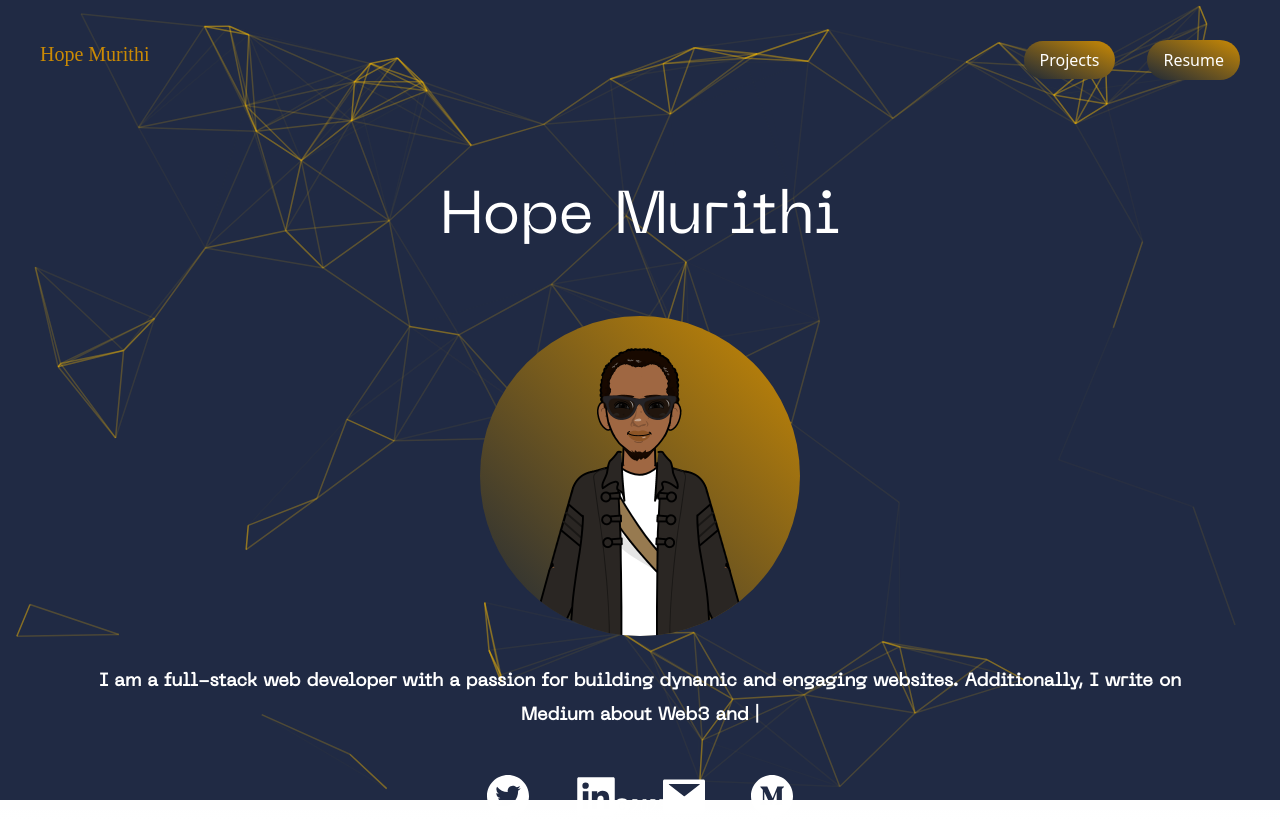
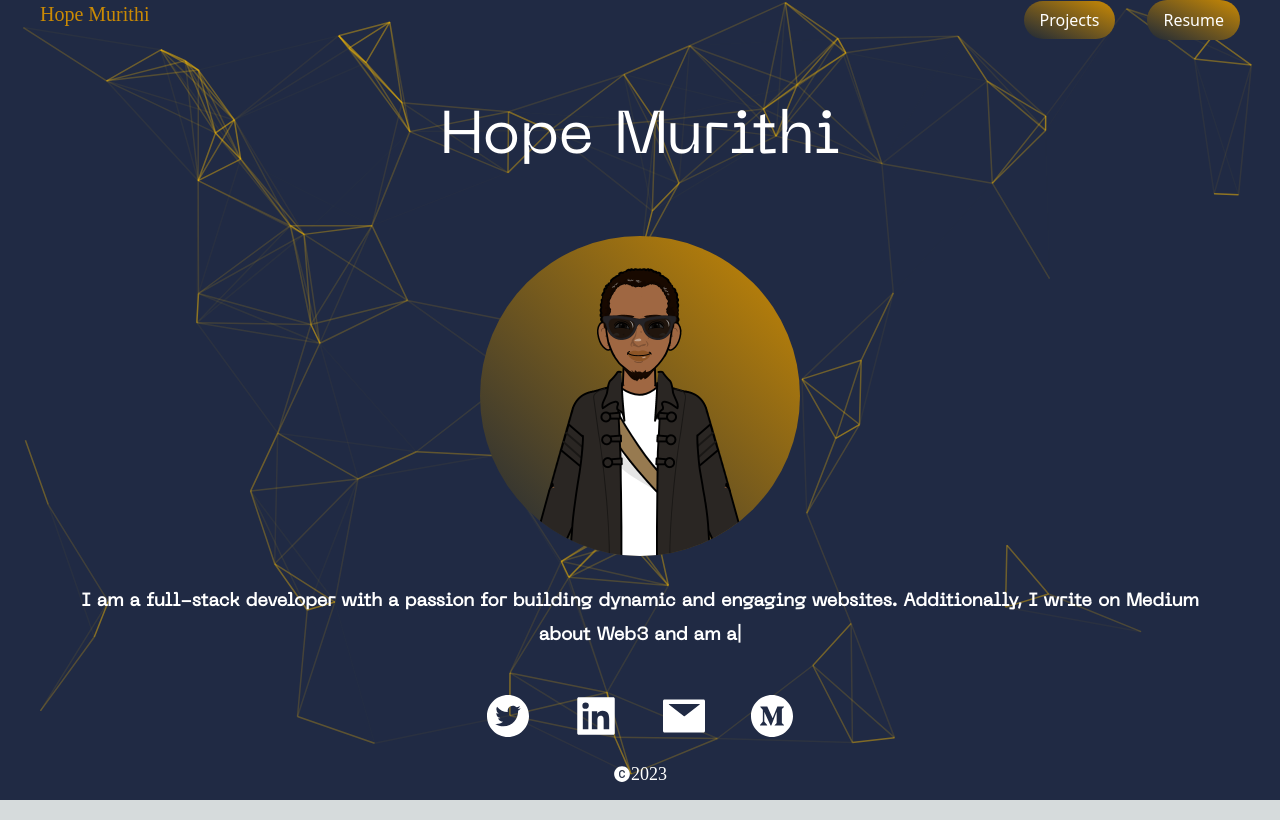
Before and after one commit to Hopp-Murithi/portfolio, a Next.js app: page / in a window 1280 px wide. Built offline with nearby package versions, Linux system fonts and the light colour scheme.

Commit message:
style: fix navbar spacing

```diff
--- a/pages/components/Background.tsx
+++ b/pages/components/Background.tsx
@@ -74,7 +74,7 @@ const Background = () => {
                 default: "bounce",
               },
               random: true,
-              speed: 3.5,
+              speed: 5,
               straight: false,
             },
             number: {
--- a/pages/components/Navbar.tsx
+++ b/pages/components/Navbar.tsx
@@ -20,8 +20,7 @@ const Navbar = () => {
   };
 
   return (
-    <div>
-      <nav className="py-10 mb-5 flex justify-between sticky top-0">
+    <nav className=" sticky top-0 -mt-5py-10 mb-5 flex justify-between ">
       <h1 className="text-xl font-burtons text-yellow-600">Hope Murithi</h1>
       <ul className="flex items-center">
         <li className="transform  hover:text-black transition duration-500 hover:scale-125">
@@ -33,14 +32,15 @@ const Navbar = () => {
           </a>
         </li>
         <li className="transform  hover:text-black transition duration-500 hover:scale-125">
-            <button className="bg-gradient-to-tr from-gray-800 to-yellow-600 text-white px-4 py-2 rounded-full ml-8"
-            onClick={saveResume}>
+          <button
+            className="bg-gradient-to-tr from-gray-800 to-yellow-600 text-white px-4 py-2 rounded-full ml-8"
+            onClick={saveResume}
+          >
             Resume
           </button>
         </li>
       </ul>
     </nav>
-    </div>
   );
 };
 
--- a/pages/index.tsx
+++ b/pages/index.tsx
@@ -52,7 +52,7 @@ export default function Home() {
             <h3 className="font-neueMachina font-bold text-md py-2 text-center m-5 md:text-xl lg:text-2xl">
               <TypeAnimation
                 sequence={[
-                  "I am a full-stack web developer with a passion for building dynamic and engaging websites. Additionally, I write on Medium about Web3 and am actively learning blockchain technology with Ethereum and Solidity. Let's work together to create the next generation of web experiences! ",
+                  "I am a full-stack developer with a passion for building dynamic and engaging websites. Additionally, I write on Medium about Web3 and am actively learning blockchain technology with Ethereum and Solidity. Let's work together to create the next generation of web experiences! ",
                   10000,
                 ]}
                 speed={60}
```
Lines whose indentation alone changed are shown as unchanged.
